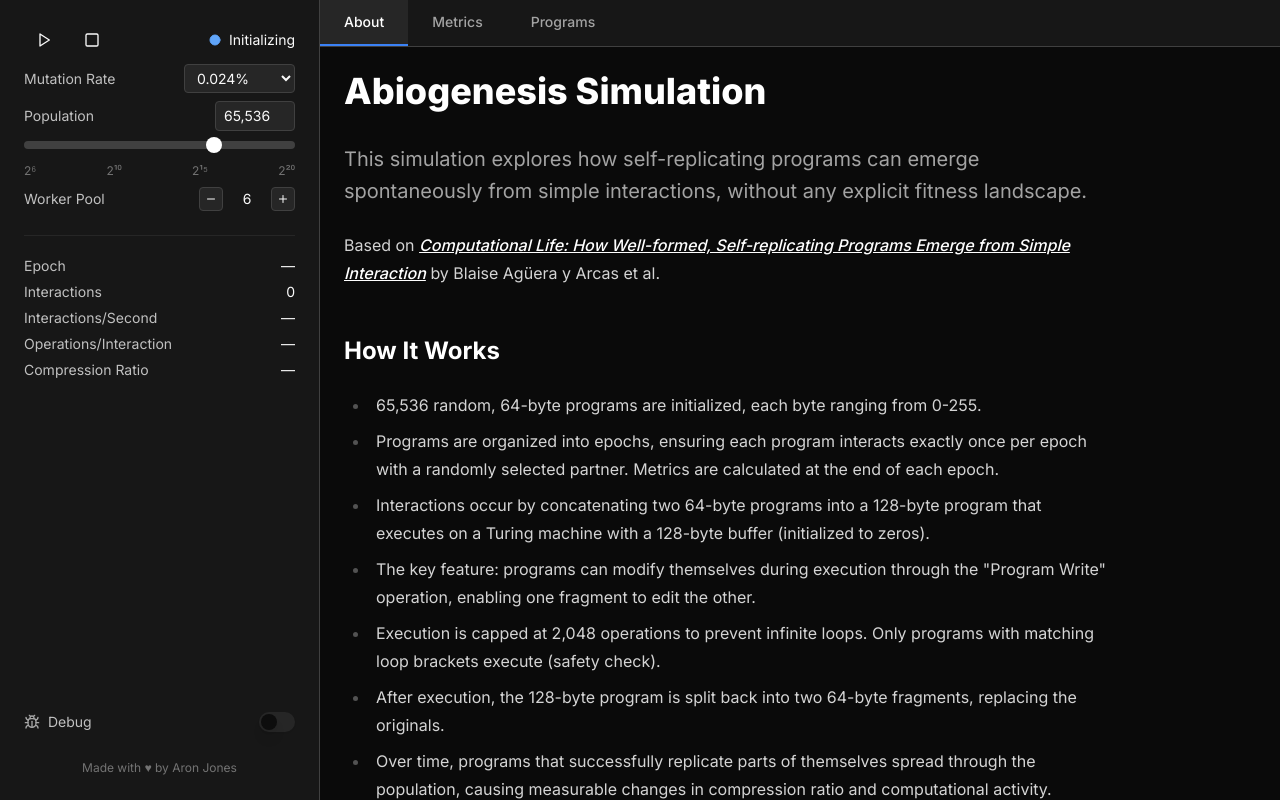
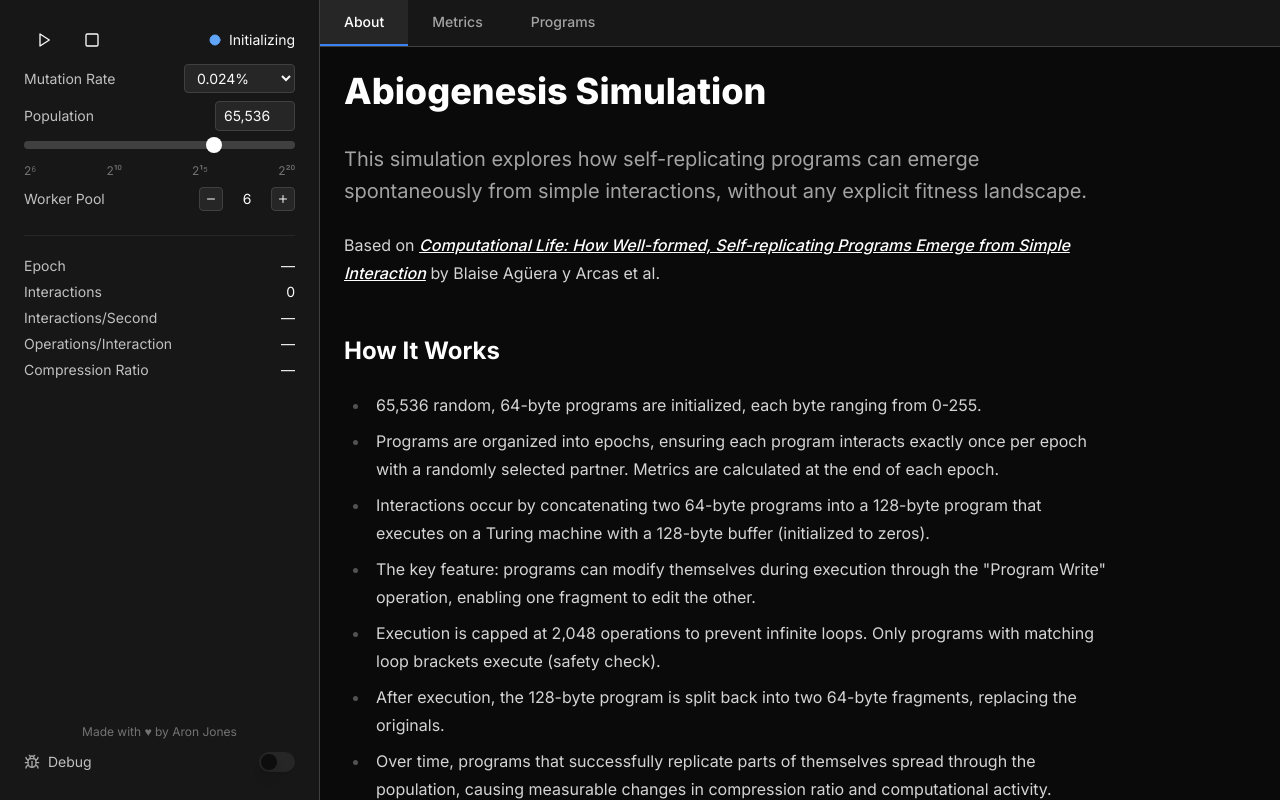
Before and after one commit to defrex/abiogenisis.fun, a Next.js app: page / in a window 1280 px wide. Built offline with nearby package versions, Linux system fonts and the light colour scheme.

Commit message:
Move credit link above debug toggle

```diff
--- a/src/app/page.tsx
+++ b/src/app/page.tsx
@@ -495,6 +495,14 @@ export default function Home() {
               </Stack>
             )}
 
+            <a
+              href="https://defrex.com"
+              target="_blank"
+              rel="noopener noreferrer"
+              className="pt-4 text-center text-xs text-neutral-500 hover:underline"
+            >
+              Made with ♥︎ by Aron Jones
+            </a>
             {/* Debug Toggle */}
             <div className="flex items-center justify-between py-1">
               <div className="flex items-center gap-2">
@@ -516,14 +524,6 @@ export default function Home() {
                 }}
               />
             </div>
-            <a
-              href="https://defrex.com"
-              target="_blank"
-              rel="noopener noreferrer"
-              className="pt-4 text-center text-xs text-neutral-500 hover:underline"
-            >
-              Made with ♥︎ by Aron Jones
-            </a>
           </Stack>
         </Stack>
       </div>
```
